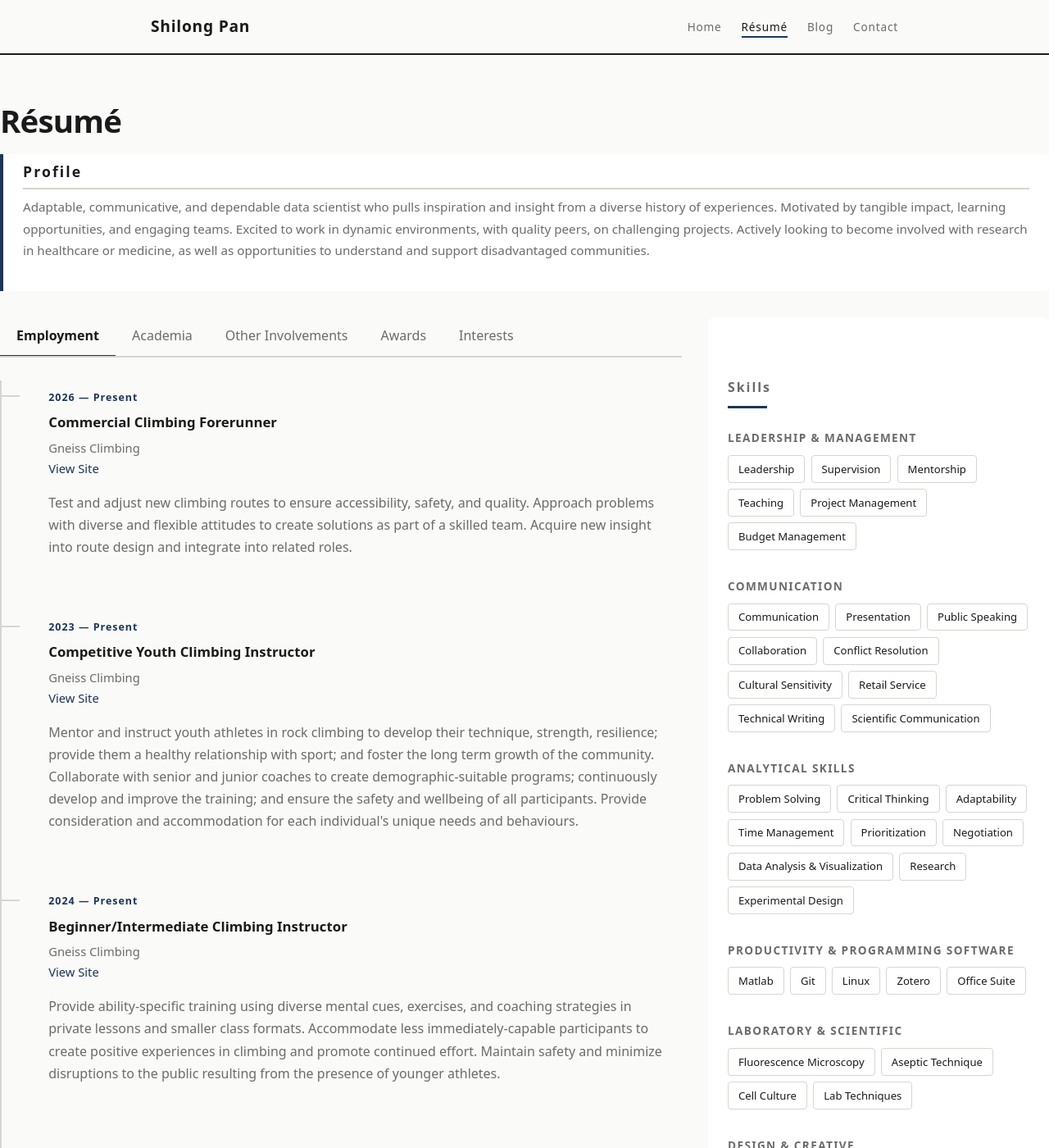
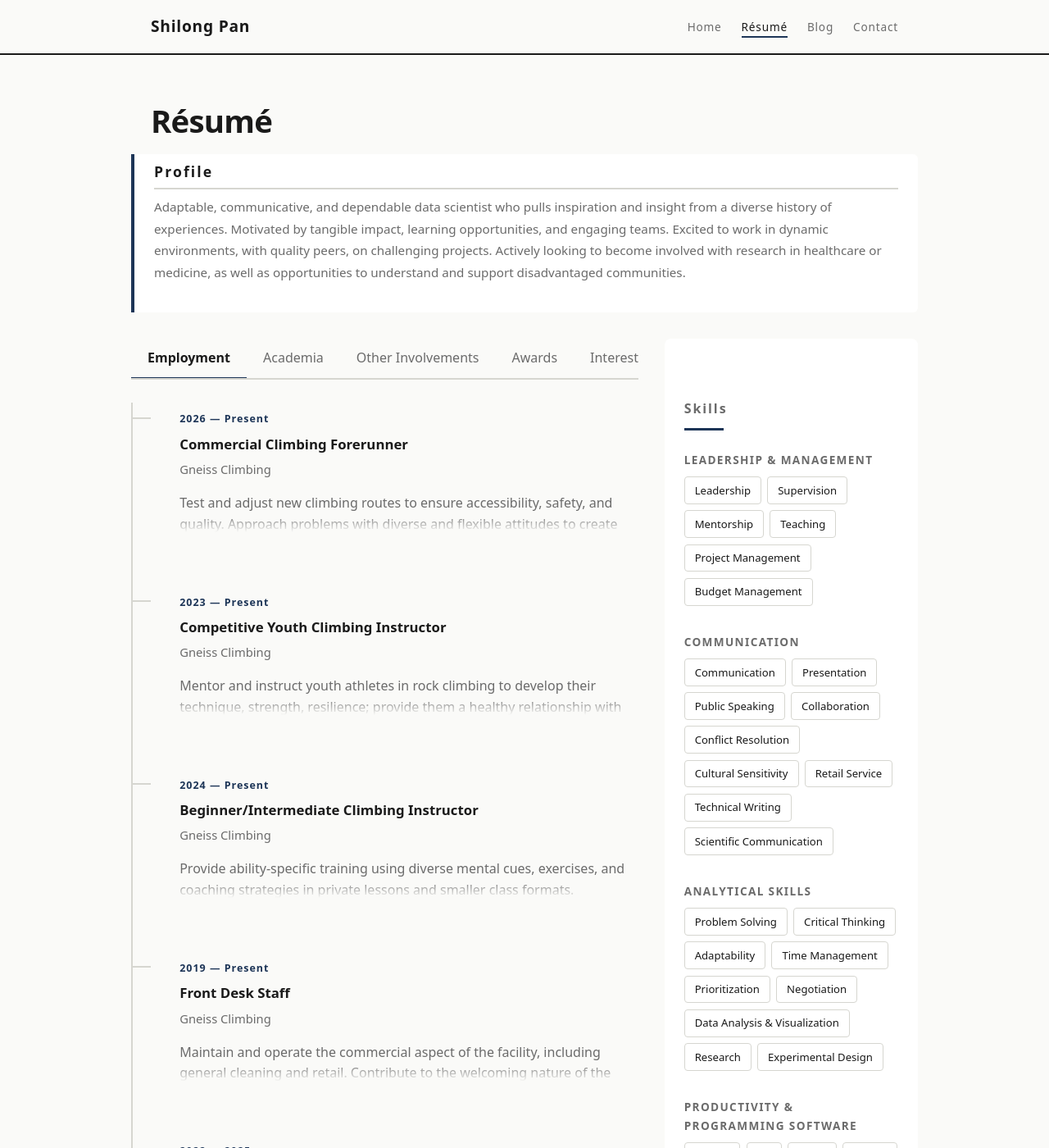
Before and after one commit to ShilongPan/ShilongPan.github.io, a Jekyll site: the page resume.html, which Jekyll copies as it is, in a window 1280 px wide and 1400 px high. Shown: the whole window at 82% size. Built offline with Jekyll 4.4.1, drawn with Linux system fonts in a browser that asks for light colours; some of the changed text lies outside the part shown.

```diff
--- a/resume.html
+++ b/resume.html
@@ -74,7 +74,7 @@
         <div class="timeline-item" data-skills="communication,collaboration,adaptability,time-management,problem-solving,english,physical-training">
           <span class="year">2026 — Present</span>
           <h3>Commercial Climbing Forerunner</h3>
-          <p class="org">Gneiss Climbing<br><a href="https://gneissclimbing.com">View Site</a></p>
+          <p class="org">Gneiss Climbing</p>
           <p>Test and adjust new climbing routes to ensure accessibility, safety, and quality. Approach problems with diverse and flexible attitudes to create solutions as part of a skilled team. Acquire new insight into route design and integrate into related roles.</p>
         </div>
         <div class="timeline-divider"></div>
@@ -82,7 +82,7 @@
         <div class="timeline-item" data-skills="supervision,mentorship,teaching,leadership,communication,public-speaking,collaboration,cultural-sensitivity,adaptability,time-management,problem-solving,english,asl,mandarin,physical-training">
           <span class="year">2023 — Present</span>
           <h3>Competitive Youth Climbing Instructor</h3>
-          <p class="org">Gneiss Climbing<br><a href="https://gneissclimbing.com">View Site</a></p>
+          <p class="org">Gneiss Climbing</p>
           <p>Mentor and instruct youth athletes in rock climbing to develop their technique, strength, resilience; provide them a healthy relationship with sport; and foster the long term growth of the community. Collaborate with senior and junior coaches to create demographic-suitable programs; continuously develop and improve the training; and ensure the safety and wellbeing of all participants. Provide consideration and accommodation for each individual's unique needs and behaviours.</p>
         </div>
         <div class="timeline-divider"></div>
@@ -90,7 +90,7 @@
         <div class="timeline-item" data-skills="supervision,mentorship,teaching,leadership,communication,public-speaking,collaboration,cultural-sensitivity,adaptability,time-management,problem-solving,english,asl,mandarin,physical-training">
           <span class="year">2024 — Present</span>
           <h3>Beginner/Intermediate Climbing Instructor</h3>
-          <p class="org">Gneiss Climbing<br><a href="https://gneissclimbing.com">View Site</a></p>
+          <p class="org">Gneiss Climbing</p>
           <p>Provide ability-specific training using diverse mental cues, exercises, and coaching strategies in private lessons and smaller class formats. Accommodate less immediately-capable participants to create positive experiences in climbing and promote continued effort. Maintain safety and minimize disruptions to the public resulting from the presence of younger athletes.</p>
         </div>
         <div class="timeline-divider"></div>
@@ -98,7 +98,7 @@
         <div class="timeline-item" data-skills="leadership,supervision,teaching,communication,conflict-resolution,cultural-sensitivity,retail-service,time-management,negotiation,adaptability,english,mandarin,physical-training">
           <span class="year">2019 — Present</span>
           <h3>Front Desk Staff</h3>
-          <p class="org">Gneiss Climbing<br><a href="https://gneissclimbing.com">View Site</a></p>
+          <p class="org">Gneiss Climbing</p>
           <p>Maintain and operate the commercial aspect of the facility, including general cleaning and retail. Contribute to the welcoming nature of the community by engaging with patrons about climbing; providing insight, encouragement, and conversation. Provide a positive service experience for members regardless of the nature of their inquiries.</p>
         </div>
         <div class="timeline-divider"></div>
@@ -106,7 +106,7 @@
         <div class="timeline-item" data-skills="teaching,project-management,communication,presentation,public-speaking,technical-writing,scientific-communication,problem-solving,critical-thinking,time-management,prioritization,data-analysis,research,experimental-design,matlab,zotero,office-suite,fluorescence-microscopy,lab-techniques,vector-graphics,3d-printing">
           <span class="year">2022 — 2025</span>
           <h3>Graduate Research Assistant</h3>
-          <p class="org">Li Single Molecule Mechanobiology Lab, UBCO<br><a href="https://lilab.ok.ubc.ca/">View Site</a></p>
+          <p class="org">Li Single Molecule Mechanobiology Lab, UBCO</p>
           <p>Complete primary research duties like data analysis, experimental design, and reporting of results. Support the function of the lab by handling logistical and management tasks such as inventory, waste disposal, communications with technicians, and scheduling. Develop and improve experimental protocols, maintain equipment such as high power microscopes, and keep a tidy, organized lab space.</p>
         </div>
         <div class="timeline-divider"></div>
@@ -122,7 +122,7 @@
         <div class="timeline-item" data-skills="project-management,communication,public-speaking,presentation,technical-writing,scientific-communication,problem-solving,experimental-design,data-analysis,office-suite,zotero,fluorescence-microscopy,lab-techniques,cell-culture,3d-printing">
           <span class="year">2021 — 2022</span>
           <h3>Undergraduate Research Assistant</h3>
-          <p class="org">Single Molecule Mechanobiology Lab<br><a href="https://vlab.occ.ca">View Site</a></p>
+          <p class="org">Single Molecule Mechanobiology Lab</p>
           <p>Develop biological sample fluorescence labelling protocols in collaboration with other students. Internalize laboratory techniques, practices, safety, and standards. Develop critical thinking and research skills.</p>
         </div>
         <div class="timeline-divider"></div>
@@ -138,7 +138,7 @@
         <div class="timeline-item" data-skills="scientific-communication,time-management,aseptic-technique,cell-culture,lab-techniques">
           <span class="year">Spring 2020</span>
           <h3>Undergraduate Research Assistant</h3>
-          <p class="org">PlantSMART Lab<br><a href="https://ubc.ca/plantsmart">View Site</a></p>
+          <p class="org">PlantSMART Lab</p>
           <p>Culture algal cell lines for research use. Monitor the health and growth of cultures to schedule appropriate passage timelines. Practiced aseptic techniques and use of biosafety cabinets.</p>
         </div>
         <div class="timeline-divider"></div>
@@ -199,7 +199,7 @@
         <div class="timeline-item" data-skills="volunteerism,philanthropy,communication,mentorship,photography">
           <span class="year">2018 — 2025</span>
           <h3>Diverse Volunteer Experiences</h3>
-          <p class="org">Do Some Good<br><a href="https://dosomegood.ca/user/profile/c3Q7bRKWjDWP5IqeQd/volunteerism">View Site</a></p>
+          <p class="org">Do Some Good</p>
           <p>[Placeholder description]</p>
         </div>
         <div class="timeline-divider"></div>
@@ -207,7 +207,7 @@
         <div class="timeline-item" data-skills="communication,service,leadership,problem-solving">
           <span class="year">2021 — Current</span>
           <h3>Rappel Safety Crew</h3>
-          <p class="org">Easter Seals, DropZone Charity Event<br><a href="https://easterseals.ca">View Site</a></p>
+          <p class="org">Easter Seals, DropZone Charity Event</p>
           <p>[Placeholder description]</p>
         </div>
         <div class="timeline-divider"></div>
@@ -215,7 +215,7 @@
         <div class="timeline-item" data-skills="project-management,communication,team-leadership,leadership,time-management,budget-management">
           <span class="year">2018 — 2020</span>
           <h3>Research Conference Planning Coordinator</h3>
-          <p class="org">Okanagan Biophysics Conference<br><a href="https://ilab.occ.ca/conference/ocbc2022">View Site</a></p>
+          <p class="org">Okanagan Biophysics Conference</p>
           <p>[Placeholder description]</p>
         </div>
         <div class="timeline-divider"></div>
@@ -223,7 +223,7 @@
         <div class="timeline-item" data-skills="communication,mentorship,service,volunteerism,adaptability,conflict-resolution">
           <span class="year">2016 — 2020</span>
           <h3>Front Desk Volunteer</h3>
-          <p class="org">Kelowna General Hospital<br><a href="https://students.ok.bc.ca/health-wellness">View Site</a></p>
+          <p class="org">Kelowna General Hospital</p>
           <p>[Placeholder description]</p>
         </div>
         <div class="timeline-divider"></div>
@@ -734,5 +734,81 @@
 
 <script src="profile-popup.js"></script>
 
+<script>
+(function() {
+  // ── Collapsible descriptions ──
+  var LINE_HEIGHT = 1.6;
+  var MAX_HEIGHT_LINES = 3;
+  var expandedItem = null;
+
+  function countLines(text, width) {
+    var temp = document.createElement('span');
+    temp.style.cssText = 'position:absolute;visibility:hidden;display:block;width:' + width + 'px;line-height:' + LINE_HEIGHT + ';';
+    temp.textContent = text;
+    document.body.appendChild(temp);
+    var lines = Math.round(temp.scrollHeight / LINE_HEIGHT);
+    document.body.removeChild(temp);
+    return lines;
+  }
+
+  // Wrap eligible paragraphs
+  document.querySelectorAll('.timeline-item p').forEach(function(p) {
+    if (p.classList.contains('org') || p.querySelector('a')) return;
+    if (!p.textContent.trim()) return;
+
+    var text = p.textContent.trim();
+    var lines = countLines(text, p.offsetWidth);
+    if (lines <= MAX_HEIGHT_LINES) return;
+
+    p.style.cursor = 'pointer';
+    p.style.paddingBottom = '0.1rem';
+    p.innerHTML = '';
+    var wrapper = document.createElement('span');
+    wrapper.className = 'collapsible-desc';
+    wrapper.textContent = text;
+    p.appendChild(wrapper);
+  });
+
+  // Expand an item's description
+  function expandItem(item) {
+    if (expandedItem === item) return;
+    collapseAllDescs();
+    var desc = item.querySelector('.collapsible-desc');
+    if (desc) {
+      desc.classList.add('expanded');
+      expandedItem = item;
+    }
+  }
+
+  // Collapse all descriptions
+  function collapseAllDescs() {
+    if (expandedItem) {
+      var desc = expandedItem.querySelector('.collapsible-desc');
+      if (desc) desc.classList.remove('expanded');
+      expandedItem = null;
+    }
+  }
+
+  // Single capture-phase listener: fires before any original handlers.
+  // This ensures we expand/collapse even when the original script stops propagation.
+  document.addEventListener('click', function(e) {
+    // If clicking a timeline item, expand it
+    var item = e.target.closest('.timeline-item[data-skills]');
+    if (item) {
+      expandItem(item);
+      return;
+    }
+
+    // If clicking inside the skills panel or tabs, do nothing (keep selection)
+    if (e.target.closest('.resume-secondary') || e.target.closest('.resume-tabs')) {
+      return;
+    }
+
+    // Clicked outside everything relevant → collapse
+    collapseAllDescs();
+  }, true);
+})();
+</script>
+
 </body>
 </html>
--- a/style.css
+++ b/style.css
@@ -109,6 +109,12 @@ h1 {
   font-weight: 700;
   margin-bottom: .5rem;
   letter-spacing: -.02em;
+}
+
+main.resume-page > h1 {
+  max-width: var(--max-width);
+  margin: 0 auto .5rem;
+  padding: 0 1.5rem;
 }
 
 h2 {
@@ -296,6 +302,38 @@ p { color: var(--muted); margin-bottom: 1rem; }
   border-color: var(--accent-lt);
 }
 
+/* ── Collapsible description text ── */
+.collapsible-desc {
+  display: block;
+  max-height: 3em;
+  overflow: hidden;
+  cursor: pointer;
+  line-height: 1.6;
+  transition: max-height 0.35s ease;
+  position: relative;
+}
+
+.collapsible-desc::after {
+  content: '';
+  position: absolute;
+  bottom: 0;
+  left: 0;
+  right: 0;
+  height: 1.4em;
+  background: linear-gradient(to bottom, transparent, var(--bg));
+  pointer-events: none;
+  transition: opacity 0.3s ease;
+}
+
+.collapsible-desc.expanded::after {
+  opacity: 0;
+}
+
+.collapsible-desc.expanded {
+  max-height: 2000px;
+  cursor: default;
+}
+
 /* ── Timeline (experiences / resume) ── */
 .timeline { position: relative; padding-left: 2.5rem; }
 
@@ -395,7 +433,8 @@ footer {
   background: var(--surface);
   border-left: 4px solid var(--accent);
   padding: 0.4rem 1.5rem 1.25rem;
-  margin-bottom: 1.5rem;
+  margin: 0 auto 1.5rem;
+  max-width: var(--max-width);
   border-radius: 0 6px 6px 0;
   font-size: 0.95rem;
   color: var(--muted);
@@ -421,7 +460,8 @@ footer {
   grid-template-columns: 2fr 1fr;
   gap: 3rem 2rem;
   align-items: start;
-  margin-top: 2rem;
+  margin: 2rem auto 0;
+  max-width: var(--max-width);
 }
 
 .resume-primary {
```
